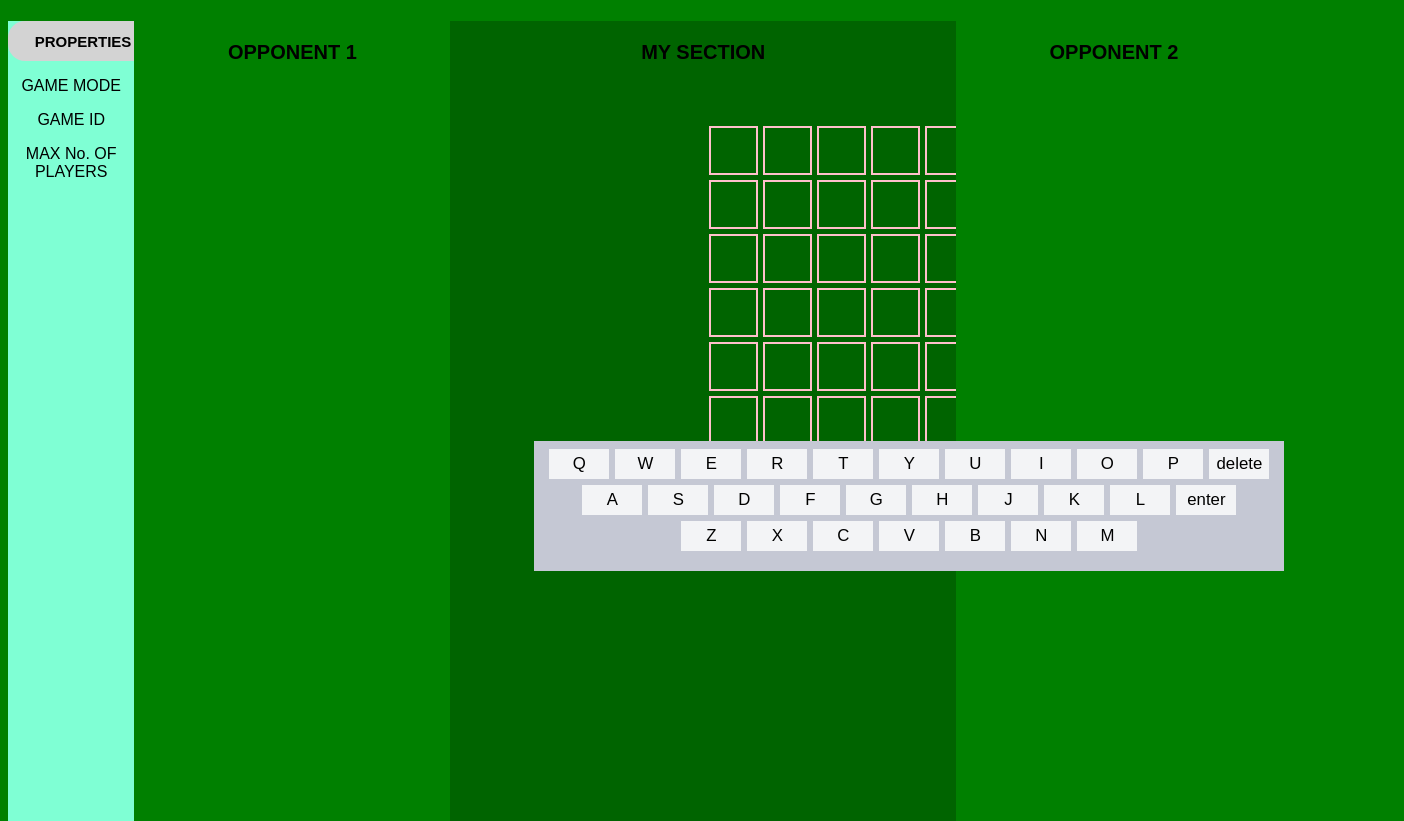
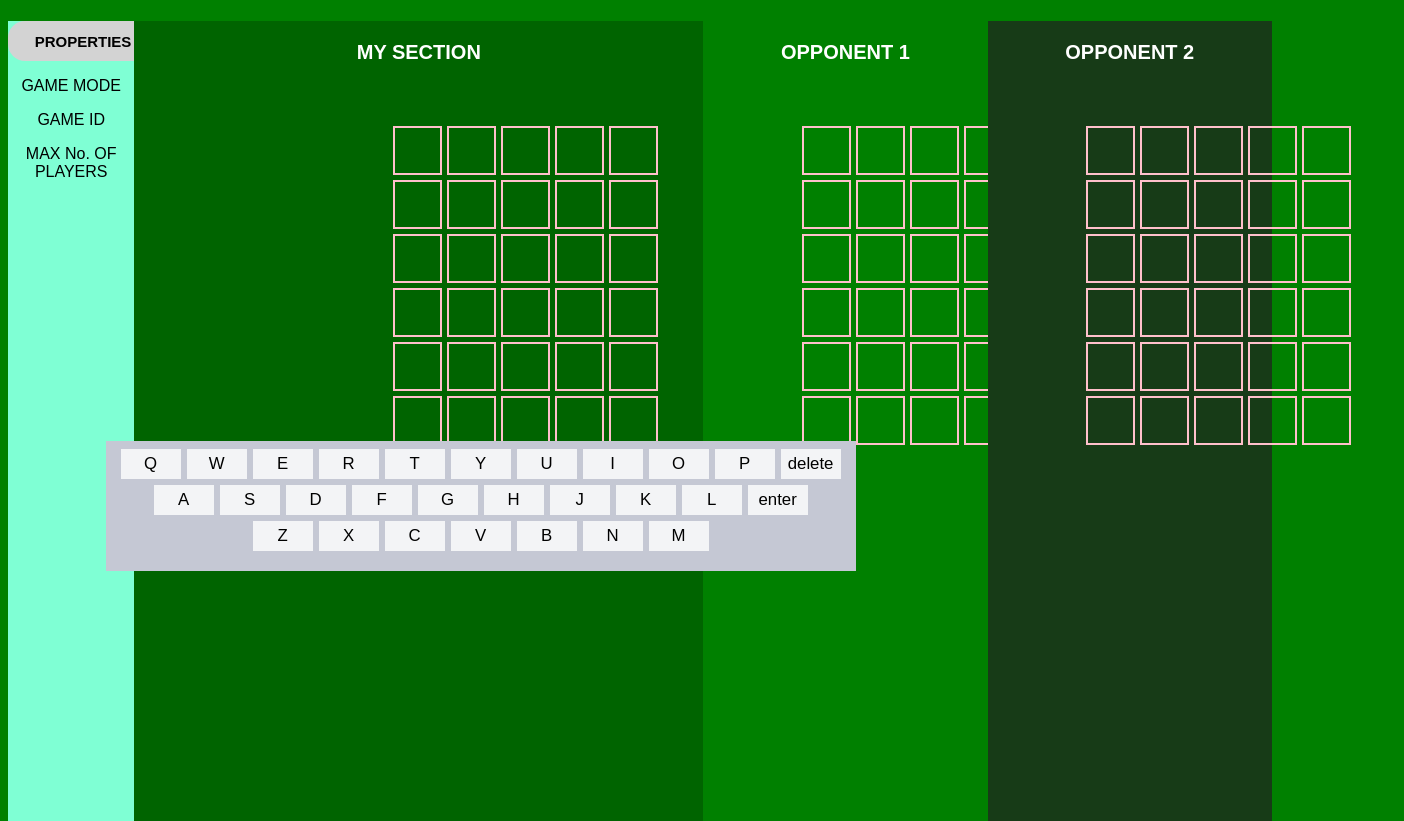
Before and after one commit to witseie-elen4010/2022-group-lab-006, a website: page SRC/Views/multiPlayerMode1.html in a window 1280 px wide. Shown: the part 69-890 px from the top of the page, 1404 px wide, since content can reach past the window. Drawn offline with Linux system fonts and the light colour scheme.

Commit message:
manually added grids for opponets

```diff
--- a/SRC/Public/Scripts/singlePlayer.js
+++ b/SRC/Public/Scripts/singlePlayer.js
@@ -10,10 +10,10 @@ let isGameOver = false;
 
 let word = "APPLE";
 
-
-const gameBoard = document.querySelector('.gameBoard');
-const Message = document.querySelector('.Message');
-
+const gameBoard = document.querySelector(".gameBoard");
+const gameBoard1 = document.querySelector(".gameBoard1");
+const gameBoard2 = document.querySelector(".gameBoard2");
+const Message = document.querySelector(".Message");
 
 for (let i = 0; i < numberOfRows; i++) {
   for (let j = 0; j < numberOfColumns; j++) {
@@ -24,27 +24,48 @@ for (let i = 0; i < numberOfRows; i++) {
   }
 }
 
+for (let i = 0; i < numberOfRows; i++) {
+  for (let j = 0; j < numberOfColumns; j++) {
+    const block = document.createElement("span");
+    block.id = i.toString() + "-" + j.toString();
+    block.classList.add("block");
+    gameBoard1.append(block);
+  }
+}
+
+for (let i = 0; i < numberOfRows; i++) {
+  for (let j = 0; j < numberOfColumns; j++) {
+    const block = document.createElement("span");
+    block.id = i.toString() + "-" + j.toString();
+    block.classList.add("block");
+    gameBoard2.append(block);
+  }
+}
+
 const updateMessage = function (message) {
- const messageElement =  document.createElement('p');
+  const messageElement = document.createElement("p");
   messageElement.textContent = message;
   Message.append(messageElement);
-
-}
+};
 
 const inputLetter = (key) => {
   if (isGameOver) return;
 
   //alert(e.code);
-  if (column < numberOfColumns && row< numberOfRows) {
-    const currentBlock = document.getElementById(row.toString() + "-" + column.toString());
+  if (column < numberOfColumns && row < numberOfRows) {
+    const currentBlock = document.getElementById(
+      row.toString() + "-" + column.toString()
+    );
     if (currentBlock.textContent == "" && key.length == 1) {
       currentBlock.textContent = key;
       column += 1;
     }
   }
-  if (key == "backspace" && column > 0) {
-        column-= 1
-        const currentBlock = document.getElementById(row.toString() + "-" + column.toString());
+  if (key == "delete" && column > 0) {
+    column -= 1;
+    const currentBlock = document.getElementById(
+      row.toString() + "-" + column.toString()
+    );
     currentBlock.textContent = "";
   }
   if (key == "enter" && column == 5) {
@@ -55,9 +76,8 @@ const inputLetter = (key) => {
 
   if (!isGameOver && row == numberOfRows) {
     isGameOver = true;
-      updateMessage("Better Luck Next Time")
+    updateMessage("Better Luck Next Time");
   }
-
 };
 
 function update() {
@@ -73,11 +93,10 @@ function update() {
     if (word[i] == letter) {
       currentBlock.classList.add("wordCorrect");
       correct += 1;
-      if(correct == 5){
-        isGameOver = true
-        updateMessage("Congradulations You win")
+      if (correct == 5) {
+        isGameOver = true;
+        updateMessage("Congratulations You win");
       }
-
     } // all letters are in the word in correct positions
     else if (word.includes(letter)) {
       currentBlock.classList.add("inTheWord");
@@ -86,4 +105,4 @@ function update() {
       currentBlock.classList.add("notInWord");
     }
   }
-};
+}
--- a/SRC/Public/Styles/multiPlayerModes.css
+++ b/SRC/Public/Styles/multiPlayerModes.css
@@ -22,14 +22,18 @@ div#gameProperties {
   width: 10%;
 }
 
-div#opponentSections {
+div#opponent1Section {
   background-color: green;
-  width: 25%;
+  width: 22.5%;
+}
+div#opponent2Section {
+  background-color: rgb(23, 59, 23);
+  width: 22.5%;
 }
 
 div#mySection {
   background-color: darkgreen;
-  width: 40%;
+  width: 45%;
 }
 
 #heading {
@@ -51,7 +55,7 @@ div#mySection {
 }
 
 #psection {
-  color: black;
+  color: white;
   font-weight: bold;
   font-size: 20px;
   font-family: Arial, Helvetica, sans-serif;
--- a/SRC/Public/Styles/singlePlayer.css
+++ b/SRC/Public/Styles/singlePlayer.css
@@ -22,6 +22,25 @@ hr {
   margin-top: 3px;
   display: flex;
   flex-wrap: wrap;
+}
+.gameBoard1 {
+  width: 320px;
+  height: 320px;
+  margin: 0 auto;
+  margin-top: 3px;
+  display: flex;
+  flex-wrap: wrap;
+  margin-left: 6rem;
+}
+
+.gameBoard2 {
+  width: 320px;
+  height: 320px;
+  margin: 0 auto;
+  margin-top: 3px;
+  display: flex;
+  flex-wrap: wrap;
+  margin-left: 6rem;
 }
 
 .block {
@@ -59,6 +78,5 @@ hr {
   color: red;
   letter-spacing: 2px;
   font-weight: bold;
-  font-size: 16px
-
+  font-size: 16px;
 }
--- a/SRC/Views/multiPlayerMode1.html
+++ b/SRC/Views/multiPlayerMode1.html
@@ -22,7 +22,7 @@
       }
 
       .keyboard {
-        margin-left: 15.8rem;
+        margin-left: -11rem;
         margin-bottom: 10em;
       }
     </style>
@@ -36,9 +36,6 @@
       <p id="gameID">GAME ID</p>
       <p id="PlayerNo">MAX No. OF PLAYERS</p>
     </div>
-    <div class="column" id="opponentSections">
-      <p id="psection">OPPONENT 1</p>
-    </div>
 
     <div class="column" id="mySection">
       <p id="psection">MY SECTION</p>
@@ -50,8 +47,18 @@
       </center>
     </div>
 
-    <div class="column" id="opponentSections">
+    <div class="column" id="opponent1Section">
+      <p id="psection">OPPONENT 1</p>
+      <br />
+      <br />
+      <div class="gameBoard1"></div>
+    </div>
+
+    <div class="column" id="opponent2Section">
       <p id="psection">OPPONENT 2</p>
+      <br />
+      <br />
+      <div class="gameBoard2"></div>
     </div>
 
     <script src="/SRC/Public/Scripts/singlePlayer.js"></script>
```
Lines whose indentation alone changed are shown as unchanged.
